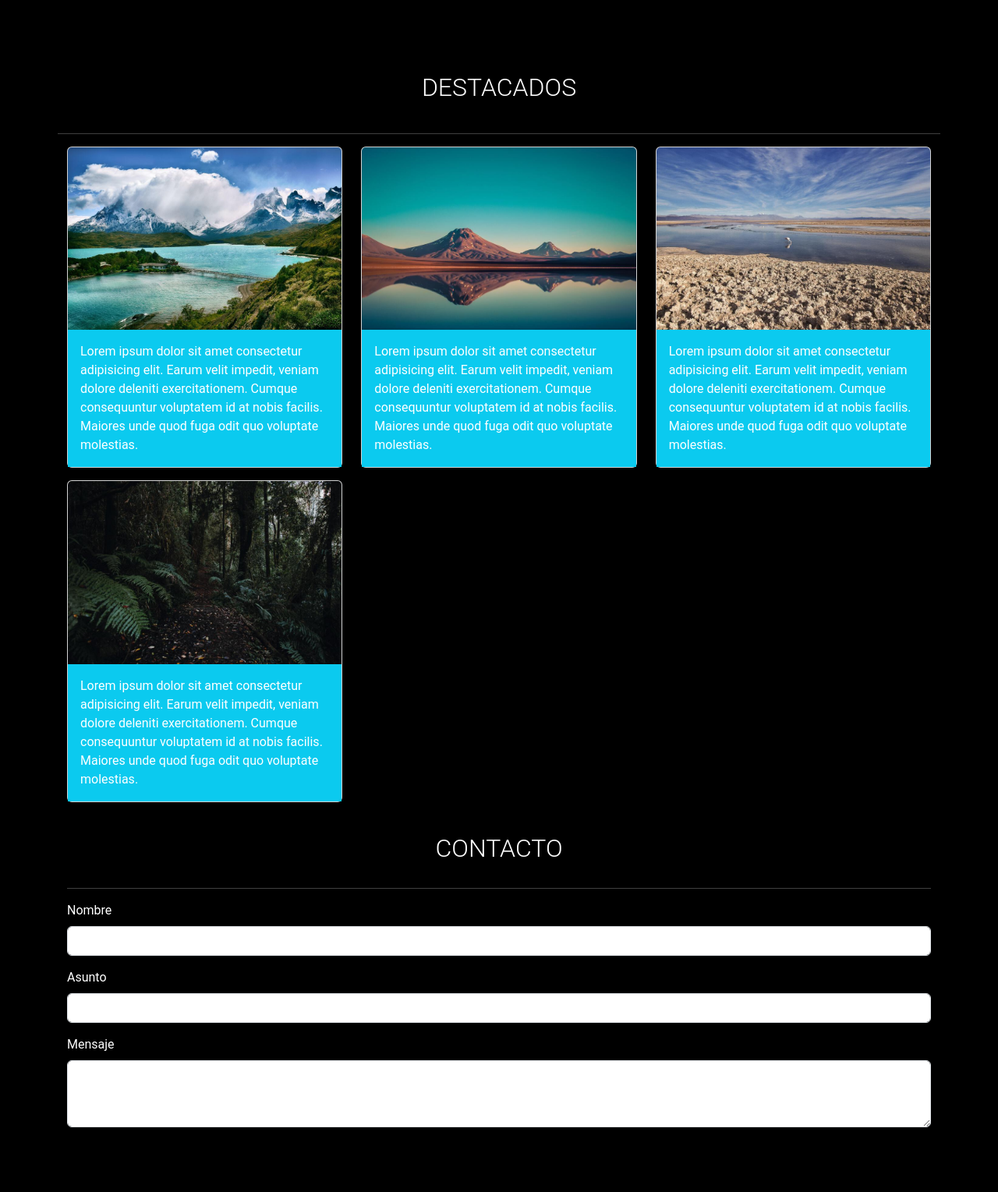
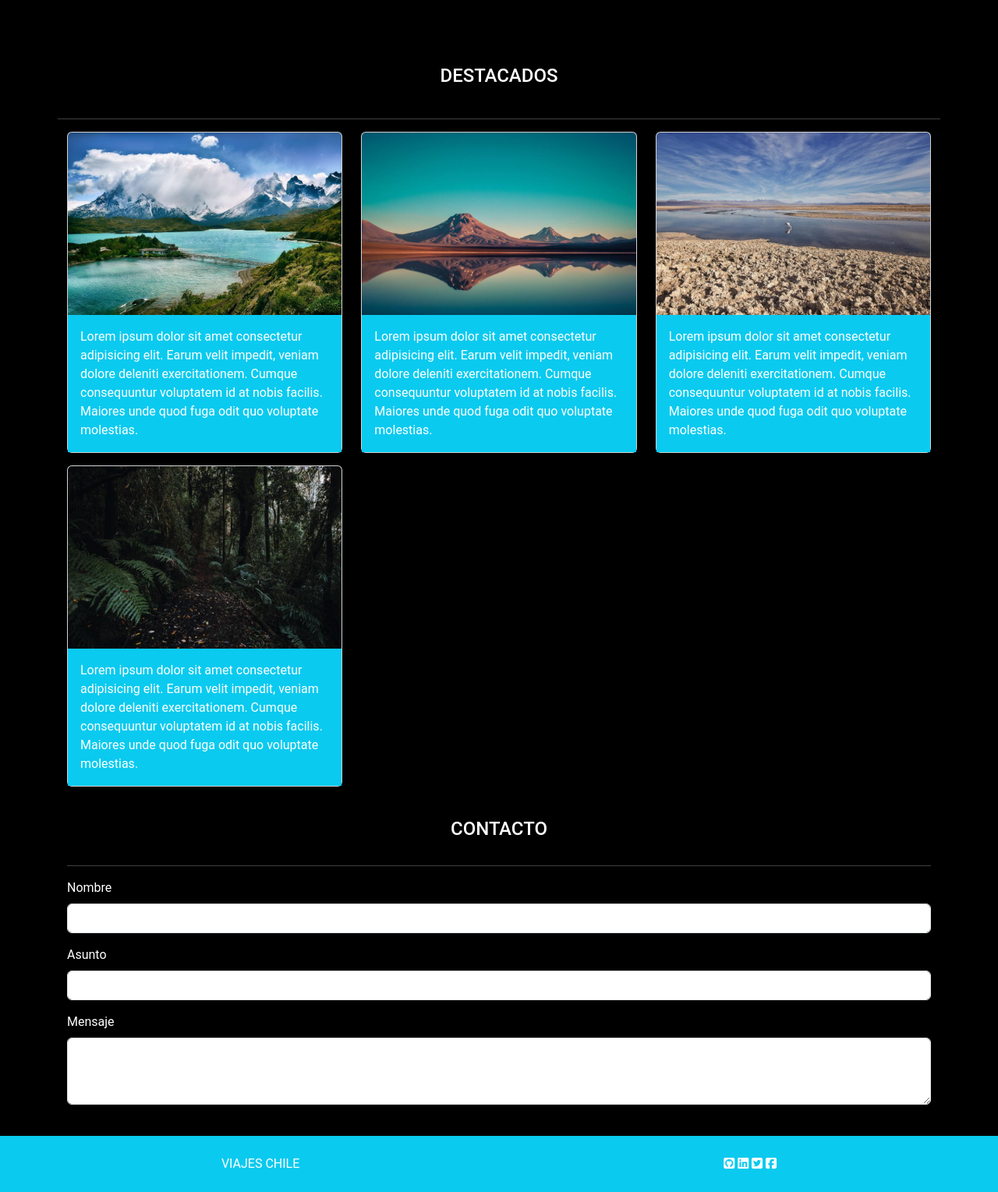
Before and after one commit to rfloresfuentes/viajes-chile, a plain HTML site: page index.html in a window 1280 px wide. Shown: the part 1362-2891 px from the top of the page at 78% size. Before the commit the page ends 2848 px from the top, so only its background shows below. Drawn offline with nearby package versions, Linux system fonts and the light colour scheme.

Commit message:
poniendo enlaces en el menú

```diff
--- a/assets/css/style.css
+++ b/assets/css/style.css
@@ -11,9 +11,9 @@ body {
   color: white;
 }
 
-h2 {
-  font-weight: 300;
-}
+/* h2 {
+  font-weight: 100;
+} */
 
 .fondo_tarjeta {
   background-color: #0bcaef;
--- a/index.html
+++ b/index.html
@@ -34,9 +34,9 @@
         <div class="collapse navbar-collapse" id="navbarNavAltMarkup">
           <div class="navbar-nav ms-auto mx-5">
             <a class="nav-link" aria-current="page" href="#">Inicio</a>
-            <a class="nav-link" href="#">Quiénes Somos</a>
-            <a class="nav-link" href="#">Destacados</a>
-            <a class="nav-link" href="#">Contacto</a>
+            <a class="nav-link" href="#quienes_somos">Quiénes Somos</a>
+            <a class="nav-link" href="#destacados">Destacados</a>
+            <a class="nav-link" href="#contacto">Contacto</a>
           </div>
         </div>
       </div>
@@ -67,9 +67,9 @@
     </header>
 
     <!-- Quiénes somos -->
-    <section class="pt-5 pb-5 mb-4 container-fluid d-none d-sm-block">
+    <section id="quienes_somos" class="pt-5 pb-5 mb-4 container-fluid d-none d-sm-block">
       <div>
-        <h2 class="text-center text-uppercase pb-3">¿Quiénes somos?</h2>
+        <h4 class="text-center text-uppercase pb-3">¿Quiénes somos?</h4>
       </div>
       <div class="container row px-1 mx-auto my-4 texto-quienes-somos" id="gallery">
         <hr class="w-80 mx-auto" />
@@ -130,12 +130,9 @@
       </div>
     </section>
 
-
-
-
     <!-- Destacados -->
-    <section class="bg-black">
-      <h2 class="text-center text-uppercase pb-3">Destacados</h2>
+    <section id="destacados" class="bg-black">
+      <h4 class="text-center text-uppercase pb-3">Destacados</h4>
       <div class="container row px-1 mx-auto my-4" id="gallery">
         <hr class="w-80 mx-auto" />
         <div class="col-lg-4 col-xxl-3 col-md-6 mb-3 d-flex">
@@ -184,11 +181,11 @@
         </div>
       </div>
     </section>
+
     <!-- contacto -->
-
-    <section class="bg-black container row px-1 mx-auto my-4">
+    <section id="contacto" class="bg-black container row px-1 mx-auto my-4">
       <div>
-        <h2 class="text-center text-uppercase pb-3">Contacto</h2>
+        <h4 class="text-center text-uppercase pb-3">Contacto</h4>
         <hr class="w-80 mx-auto" />
       </div>
       <div class="mb-3">
@@ -205,6 +202,30 @@
       </div>
     </section>
 
+    <!-- footer -->
+    <!-- <footer class="container fondo_tarjeta">
+      <p>VIAJES CHILE</p>
+      <i class="fa-brands fa-square-github fa-4x"></i>
+      <i class="fa-brands fa-square-twitter fa-4x"></i>
+      <i class="fa-brands fa-linkedin fa-4x"></i>
+    </footer> -->
+    <footer class="bg-footer ml-5 fondo_tarjeta">
+      <div class="container-fluid ml-5">
+        <div class="d-flex flex-row justify-content-around align-items-center">
+            <!-- <h2 class="">Viajes Chile</h2> -->
+          <span>VIAJES CHILE</span>
+          <div>
+            <br>
+            <i class="fa-brands fa-github-square icono" ></i>
+            <i class="fa-brands fa-linkedin icono"></i>
+            <i class="fa-brands fa-twitter-square icono"></i>
+            <i class="fa-brands fa-facebook-square icono"></i>
+            <br><br>
+          </div>
+        </div>
+      </div>
+    </footer>
+
 
     <script
     mi src="https://cdn.jsdelivr.net/npm/@popperjs/core@2.11.8/dist/umd/popper.min.js" integrity="sha384-I7E8VVD/ismYTF4hNIPjVp/Zjvgyol6VFvRkX/vR+Vc4jQkC+hVqc2pM8ODewa9r" crossorigin="anonymous"></script>
```
